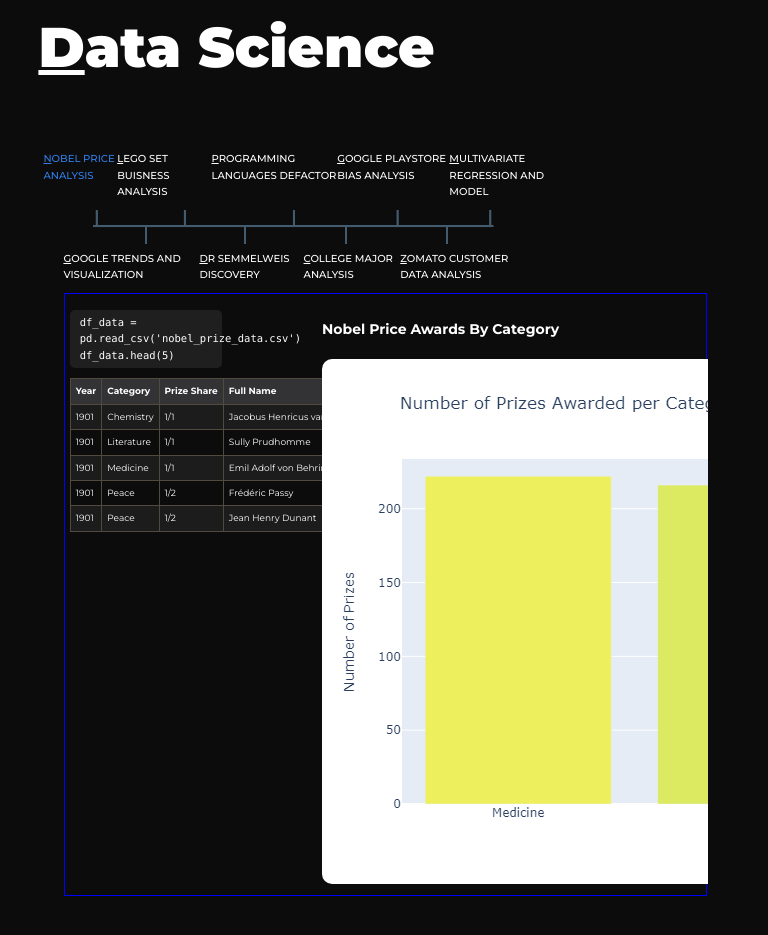
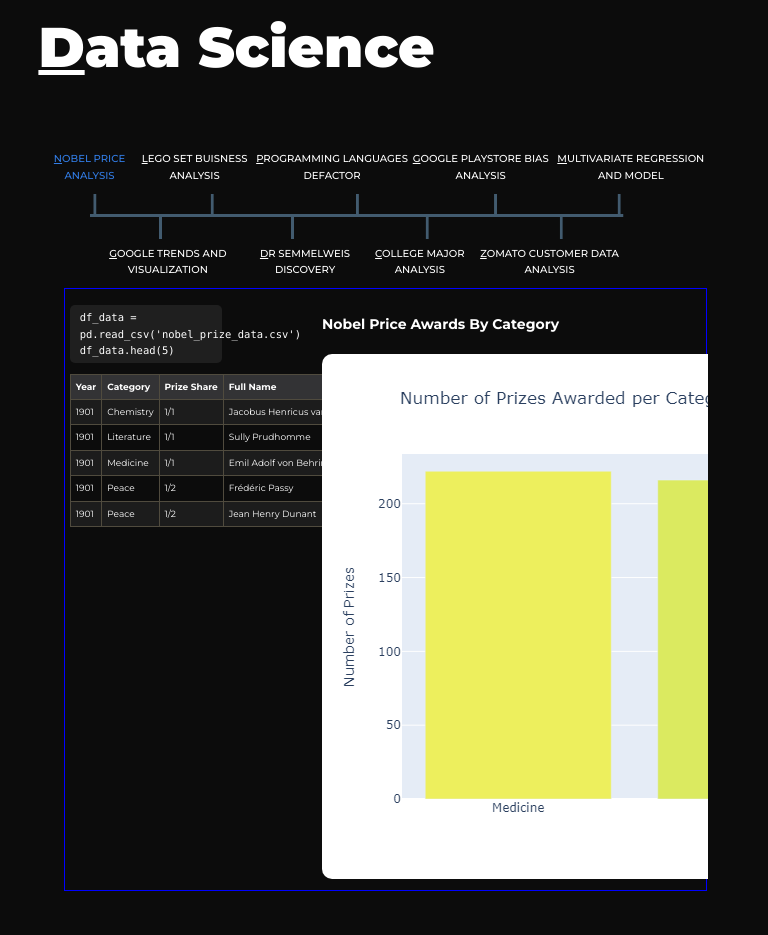
Before and after one commit to Baniya-sen/portfolio, a plain HTML site: page index.html in a window 768 px wide. Shown: the part 1915-2850 px from the top of the page. Drawn offline with nearby package versions, Linux system fonts and the light colour scheme; a web font is replaced by a local one.

Commit message:
updated media queries for tablet

```diff
--- a/assets/css/main.css
+++ b/assets/css/main.css
@@ -2144,6 +2144,28 @@ br {
         margin: 5% 0 0 12.5%;
     }
 
+    .ds-header {
+        width: 100%;
+        height: 30%;
+        margin: 0 0 0 0;
+    }
+
+    .ds-timeline {
+        width: 100%;
+        text-align: center;
+    }
+
+    .ds-header img {
+        width: 80%;
+        margin: 0 0 0 7%;
+    }
+
+    .ds-timeline:nth-child(3) {
+        width: 80%;
+        margin-left: 7%;
+        text-align: center;
+    }
+
 }
 
 /* For mobile devices (480px - 767px) */
```
